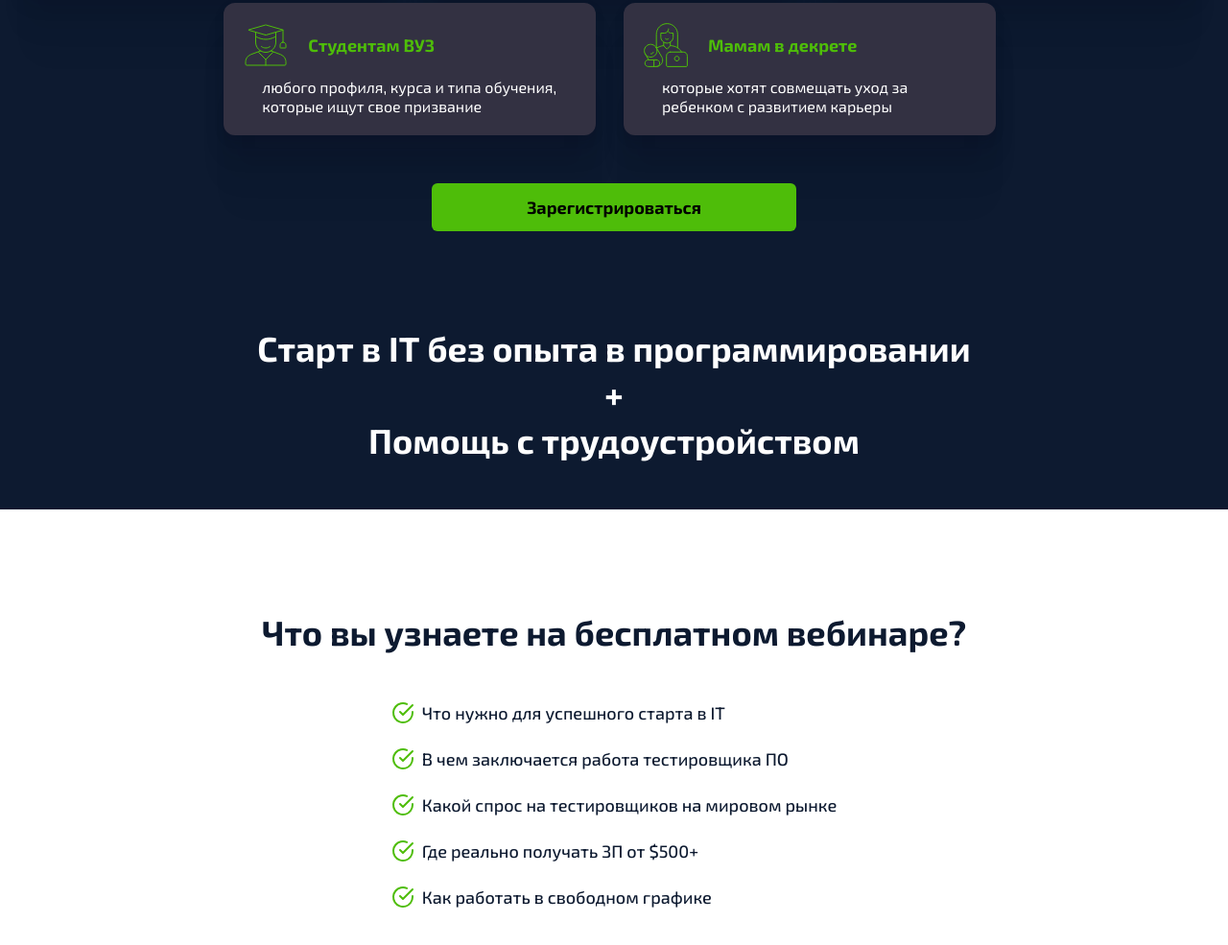
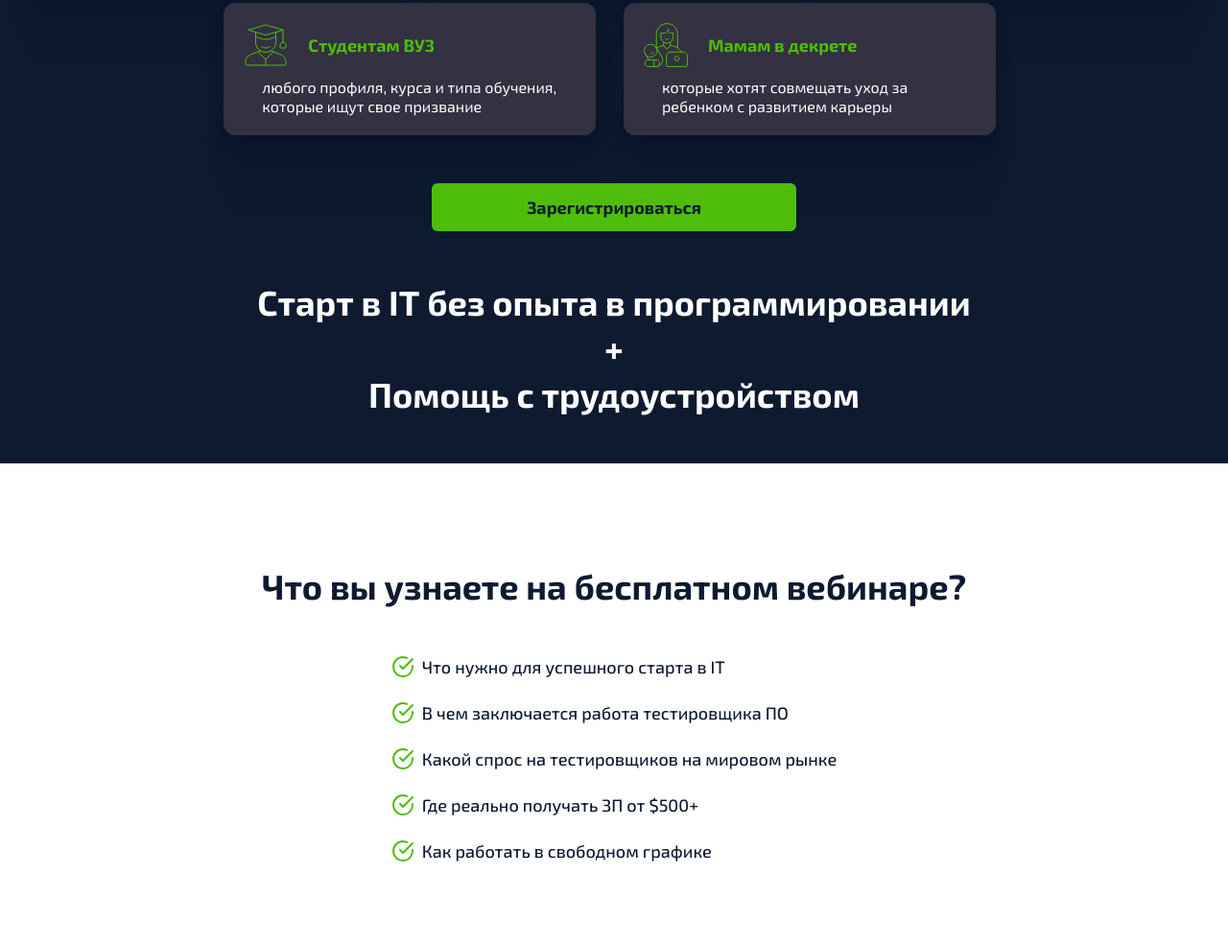
Before and after one commit to RomanKoriachko/skillup_testing_KZ, a plain HTML site: page index.html in a window 1280 px wide. Shown: the part 2537-3522 px from the top of the page at 96% size. Drawn offline with nearby package versions, Linux system fonts and the light colour scheme.

Commit message:
fix padding in start-in-it section

```diff
--- a/style.scss
+++ b/style.scss
@@ -210,6 +210,7 @@ body {
         .suitable-section-content {
             text-align: center;
             .suitable-btn {
+                color: #0d1a30;
                 margin-top: 50px;
                 @include mainButton();
             }
@@ -285,7 +286,7 @@ body {
         color: #ffffff;
         text-align: center;
         @include fonts.h2();
-        padding: 48px 0px;
+        padding-bottom: 48px;
     }
     .video-section {
         .video {
```
Also changed, not shown: style.css.
